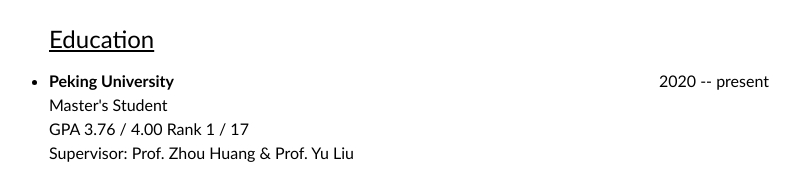
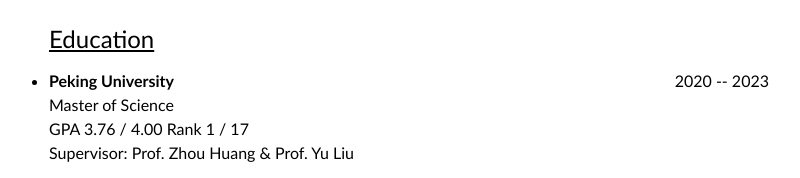
Before and after one commit to HanwGeek/HanwGeek.github.io, a plain HTML site: page index.html in a window 1280 px wide. Shown: the part 370-548 px from the top of the page, without its empty margins (231-1031 px from the left). Drawn offline with Linux system fonts and the light colour scheme; some icons are missing.

Commit message:
Update index.html

```diff
--- a/index.html
+++ b/index.html
@@ -124,8 +124,8 @@
     <h2><u>Education</u></h2>
     <ul>
       <li>
-        <b>Peking University</b><div style="float: right;">2020 -- present</div><br>
-        Master's Student<br>
+        <b>Peking University</b><div style="float: right;">2020 -- 2023</div><br>
+        Master of Science<br>
         GPA 3.76 / 4.00 Rank 1 / 17<br>
         Supervisor: Prof. Zhou Huang & Prof. Yu Liu
       </li>
```
